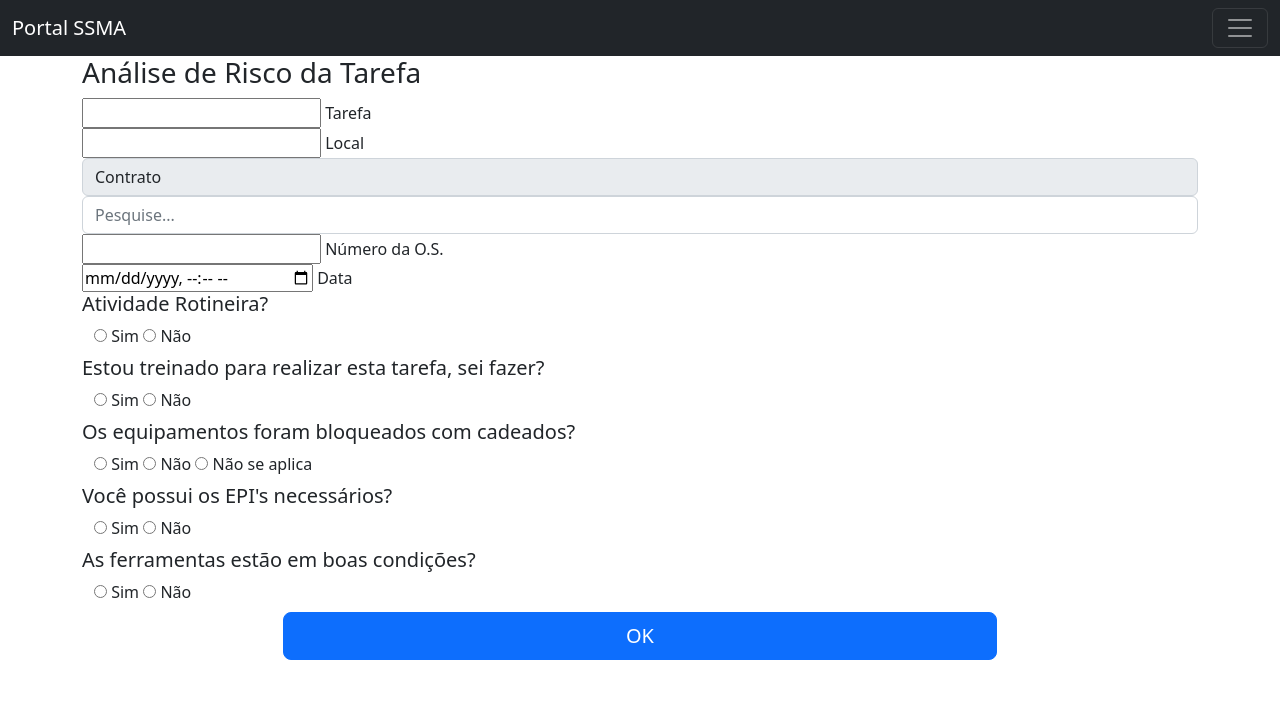
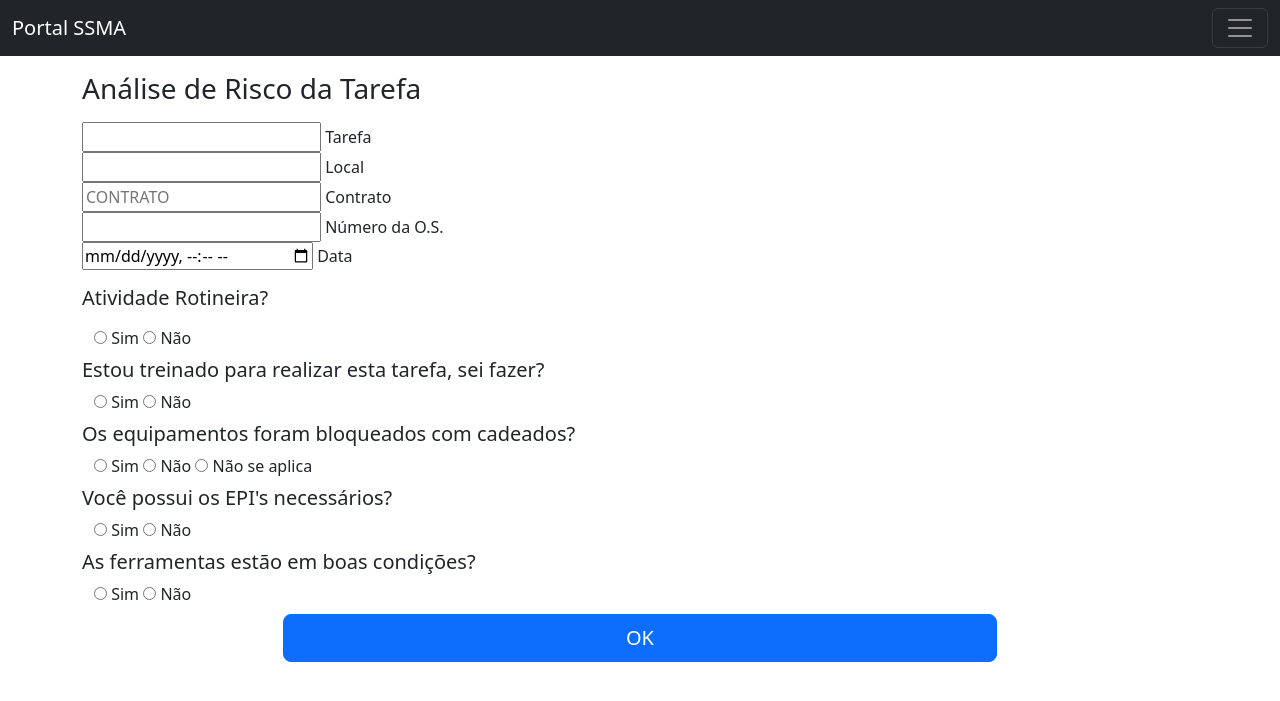
Before and after one commit to CIMOTec/PortalSSMA, a Flask app: page /novaSolicitacao in a window 1280 px wide. Shown: the top 701 px of the page. Run offline with Flask 3, Linux system fonts and the light colour scheme; a user stored in the database is signed in; parts of the project's set-up code (start-up, migrations or seed data) failed here and were passed over; some libraries are stand-ins or nearby versions.

Commit message:
updating novaSolicitacao template

```diff
--- a/website/templates/novaSolicitacao.html
+++ b/website/templates/novaSolicitacao.html
@@ -2,7 +2,7 @@
 content %}
 <script type="text/javascript" src="{{ url_for('static', filename='scripts.js') }}"></script>
 
-<h3>Análise de Risco da Tarefa</h3>
+<p><h3>Análise de Risco da Tarefa</h3></p>
 
   <form method="POST">
 
@@ -20,11 +20,20 @@ content %}
         </div>
       </div>
 
-        <div class="outerBox" id="datalist-container">
+        <!-- <div class="outerBox" id="datalist-container">
             <label class="input-group-text">Contrato</label>
             <input type="text" class="form-control" name="contrato"
                 placeholder="Pesquise..." list="search" autocomplete="on" required>
+        </div> -->
+
+        <div class="outerBox">
+            <div class="inputBox" id="datalist-container">
+                <input type="text" name="contrato"
+                    placeholder="CONTRATO" list="search" autocomplete="on" required>
+                <span>Contrato</span>
+            </div>
         </div>
+
 
       <div class="outerBox">
         <div class="inputBox">
@@ -41,7 +50,7 @@ content %}
       </div>
 
         <div>
-          <h5>Atividade Rotineira?</h5>
+            <div class="header" ><p><h5>Atividade Rotineira?</h5></p>
           <div class="container">
               <label class="labelcheck">
                   <input type="radio" id="ativrotinat" name="ativrotina" value="TRUE"/>
@@ -50,10 +59,10 @@ content %}
               <label class="labelcheck">
                   <input type="radio" id="ativrotinaf" name="ativrotina" value="FALSE"/>
                   <span class="spanradio">Não</span>
-              </label>
+              </label></div>
           </div>
 
-          <h5>Estou treinado para realizar esta tarefa, sei fazer?</h5>
+          <div class="header" ><h5>Estou treinado para realizar esta tarefa, sei fazer?</h5>
           <div class="container">
               <label class="labelcheck">
                   <input type="radio" id="treinadot" name="treinado" value="TRUE"/>
@@ -62,10 +71,10 @@ content %}
               <label class="labelcheck">
                   <input type="radio" id="treinadof" name="treinado" value="FALSE"/>
                   <span class="spanradio">Não</span>
-              </label>
+              </label></div>
           </div>
 
-          <h5>Os equipamentos foram bloqueados com cadeados?</h5>
+          <div class="header" ><h5>Os equipamentos foram bloqueados com cadeados?</h5>
           <div class="container">
               <label class="labelcheck">
                   <input type="radio" id="equipbloqueadot" name="equipbloqueado" value="TRUE"/>
@@ -78,10 +87,10 @@ content %}
               <label class="labelcheck">
                   <input type="radio" id="equipbloqueadof" name="equipbloqueado" value="FALSE"/>
                   <span class="spanradio">Não se aplica</span>
-              </label>
+              </label></div>
           </div>
 
-          <h5>Você possui os EPI's necessários?</h5>
+          <div class="header" ><h5>Você possui os EPI's necessários?</h5>
           <div class="container">
               <label class="labelcheck">
                   <input type="radio" id="possuiepit" name="possuiepi" value="TRUE"/>
@@ -90,10 +99,10 @@ content %}
               <label class="labelcheck">
                   <input type="radio" id="possuiepif" name="possuiepi" value="FALSE"/>
                   <span class="spanradio">Não</span>
-              </label>
+              </label></div>
           </div>
 
-          <h5>As ferramentas estão em boas condições?</h5>
+          <div class="header" ><h5>As ferramentas estão em boas condições?</h5>
           <div class="container">
               <label class="labelcheck">
                   <input type="radio" id="condferramentat" name="condferramenta" value="TRUE"/>
@@ -102,7 +111,7 @@ content %}
               <label class="labelcheck">
                   <input type="radio" id="condferramentaf" name="condferramenta" value="FALSE"/>
                   <span class="spanradio">Não</span>
-              </label>
+              </label></div>
           </div>
 
     <a href="/formulario">
```
